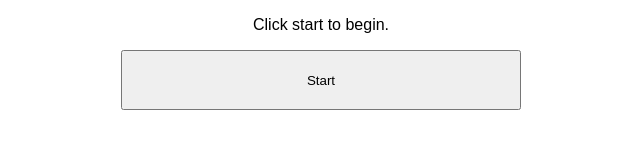
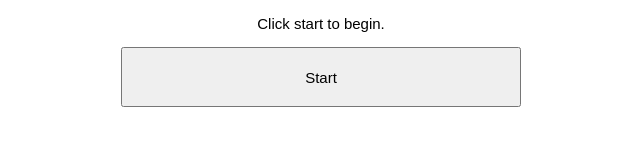
Before and after one commit to jfsy/interval-singing, a plain HTML site: page index.html in a window 1280 px wide. Shown: the full height of the page, 319-959 px from the left. Drawn offline with Linux system fonts and the light colour scheme.

Commit message:
update styles

```diff
--- a/index.html
+++ b/index.html
@@ -15,10 +15,9 @@
         <link rel="apple-touch-icon" href="icon.png">
 
         <style>
-            body {
+            #app {
                 font-family: Arial, Helvetica, sans-serif;
-            }
-            p {
+                font-size: 15px;
                 text-align: center;
             }
             button {
@@ -27,6 +26,8 @@
                 width: 100%;
                 max-width: 400px;
                 height: 60px;
+                font-size: 1em;
+                font-family: Arial, Helvetica, sans-serif;
             }
         </style>
 
```
